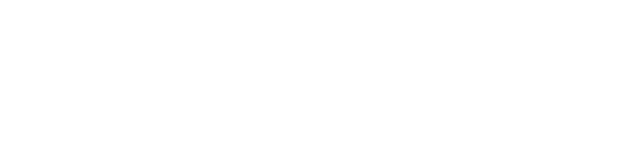
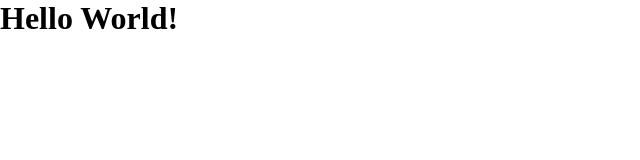
Before and after one commit to ChrisCepeda/Project2Quiz, a plain HTML site: page index.html in a window 1280 px wide. Shown: the whole page, without its empty margins (0-640 px from the left). Drawn offline with Linux system fonts and the light colour scheme.

Commit message:
addded some basic stuff

```diff
--- a/index.html
+++ b/index.html
@@ -0,0 +1,17 @@
+<!DOCTYPE html>
+<html lang="en">
+
+<head>
+  <meta charset="UTF-8">
+  <meta http-equiv="X-UA-Compatible" content="IE=edge">
+  <meta name="viewport" content="width=device-width, initial-scale=1.0">
+  <link rel="stylesheet" href="./styles/style.css">
+  <title>Project-2-Quiz</title>
+</head>
+
+<body>
+  <h1>Hello World!</h1>
+  <script src="./scripts/script.js"></script>
+</body>
+
+</html>
--- a/scss/style.scss
+++ b/scss/style.scss
@@ -0,0 +1,5 @@
+* {
+  box-sizing: border-box;
+  margin: 0;
+  padding: 0;
+}
```
Also changed, not shown: styles/style.css.
